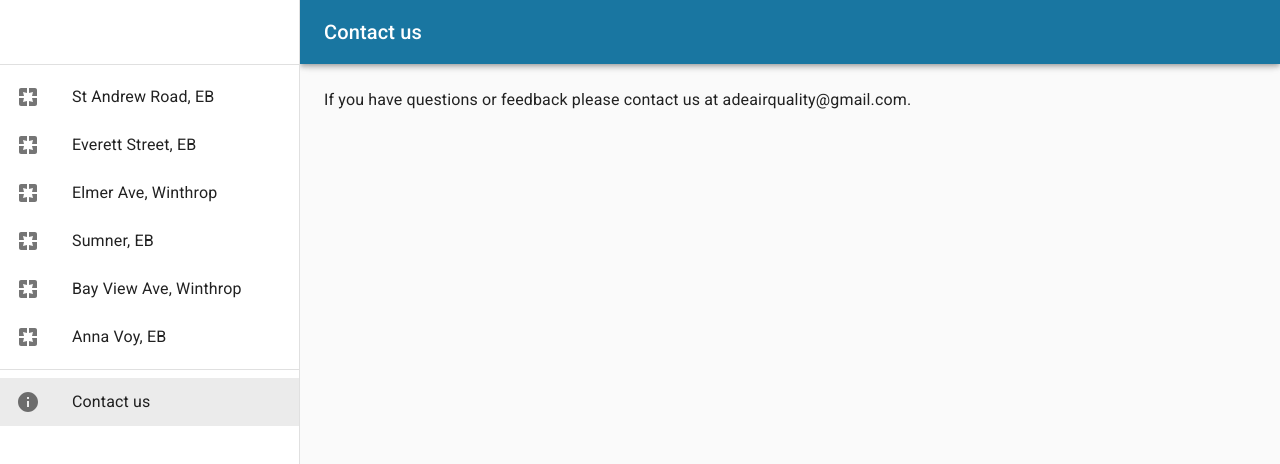
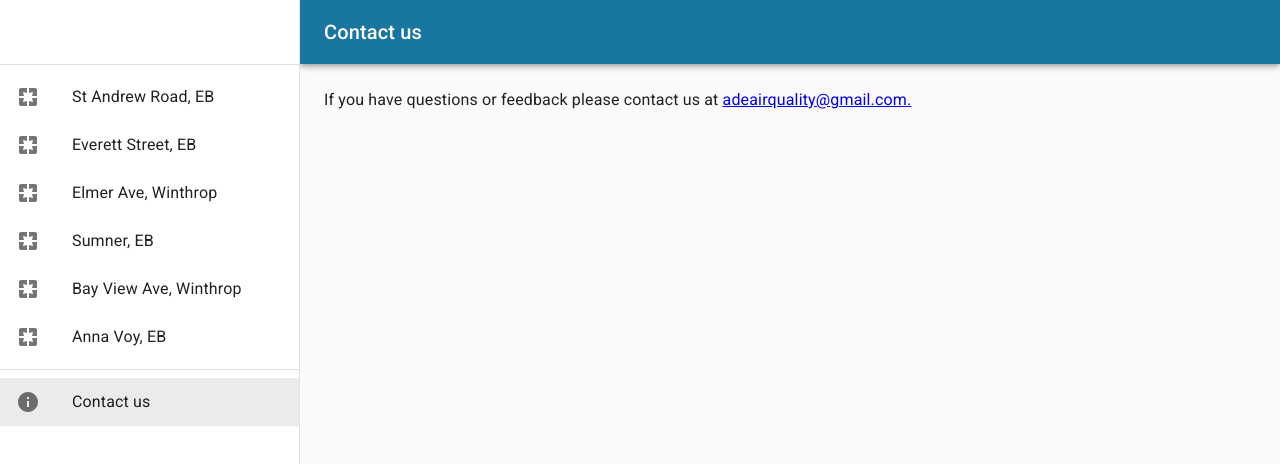
Before and after one commit to airpartners/aq-web-client, a React (Create React App) app: page /contact-us in a window 1280 px wide. Shown: the top 464 px of the page. Built offline with nearby package versions, Linux system fonts and the light colour scheme; no server answers; the database is empty; sample sign-in values are in the browser's storage.

Commit message:
added mailto link on contact us page

```diff
--- a/src/ContactUsPage.js
+++ b/src/ContactUsPage.js
@@ -18,7 +18,10 @@ function ContactUsPage(props) {
     return (
         <div className={classes.content}>
             <Typography paragraph>
-                {strings["ContactUsPage"]["Body"] + strings["ContactUsPage"]["Email"] + "."}
+                {strings["ContactUsPage"]["Body"]}
+                <a rel="noopener noreferrer" target="_blank" href="mailto:adeairquality@gmail.com">
+                    {strings["ContactUsPage"]["Email"] + "."}
+                </a>
             </Typography>
         </div>);
 }
```
